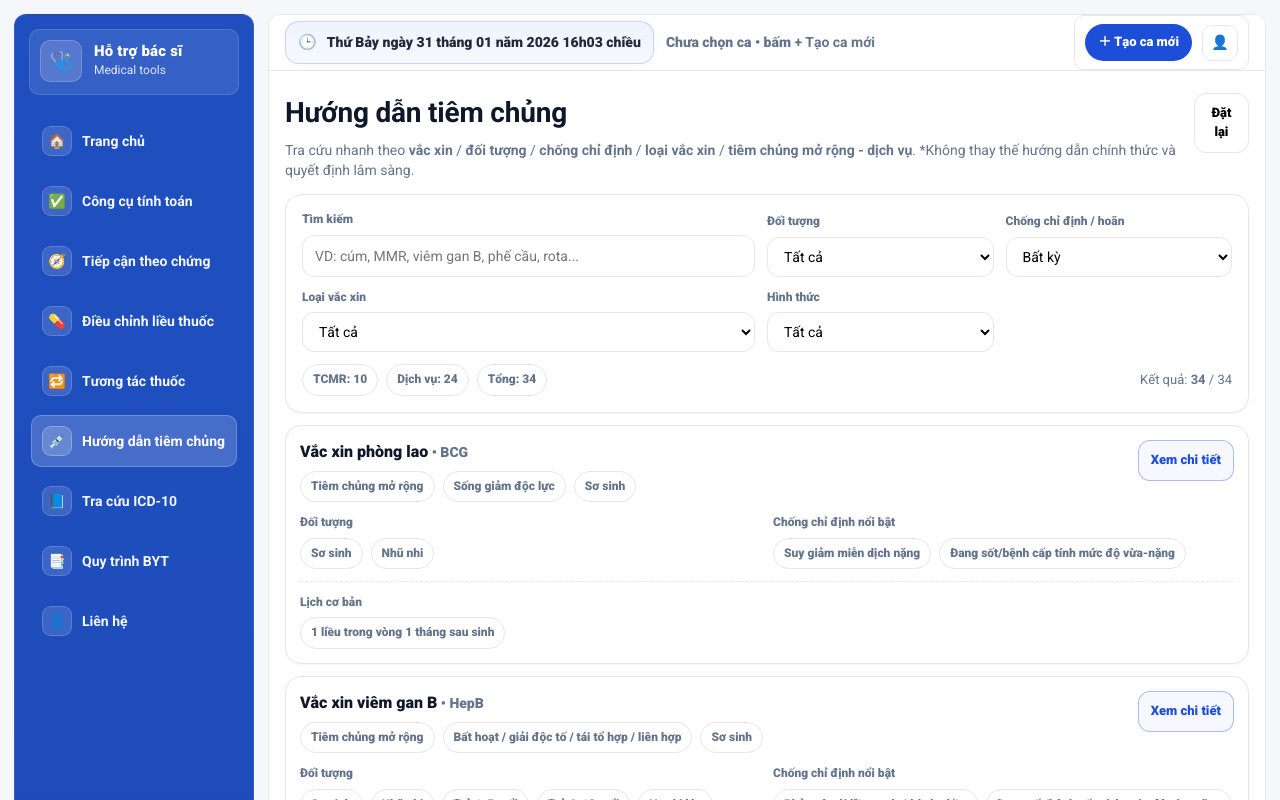
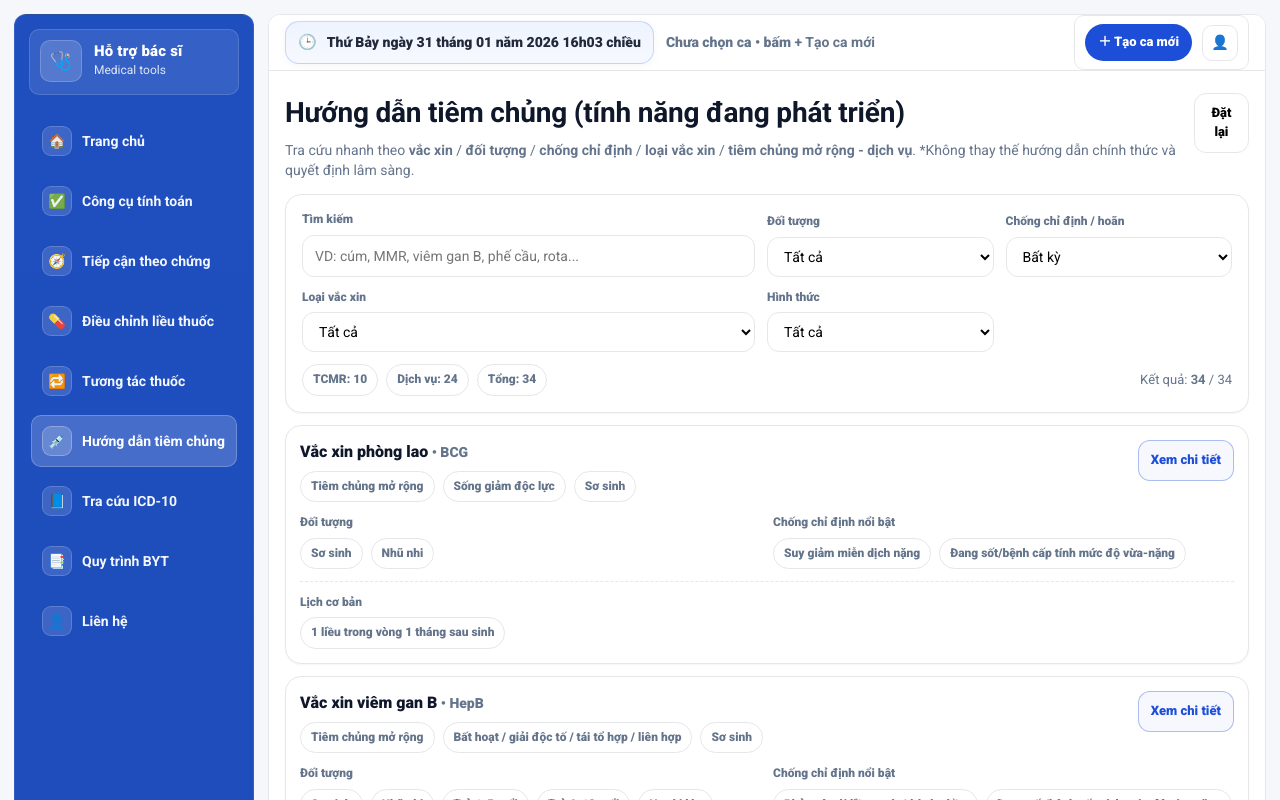
Before and after one commit to drmonkeyai/medical-tools, a React (Vite) app: page /immunization in a window 1280 px wide. Built offline with nearby package versions, Linux system fonts and the light colour scheme.

Commit message:
Cập nhật Home và tiêm chủng

```diff
--- a/src/pages/Home.tsx
+++ b/src/pages/Home.tsx
@@ -77,10 +77,6 @@ function formatSolarDate(date: Date) {
   return `${getVietnameseWeekday(date)}, ngày ${pad2(date.getDate())}/${pad2(
     date.getMonth() + 1
   )}/${date.getFullYear()}`;
-}
-
-function formatTime(date: Date) {
-  return `${pad2(date.getHours())}:${pad2(date.getMinutes())}`;
 }
 
 function formatLunarDateApprox(date: Date) {
--- a/src/pages/Immunization.tsx
+++ b/src/pages/Immunization.tsx
@@ -399,7 +399,7 @@ export default function Immunization() {
     <div className="im-page">
       <div className="im-head">
         <div className="im-head-left">
-          <h1 className="im-title">Hướng dẫn tiêm chủng</h1>
+          <h1 className="im-title">Hướng dẫn tiêm chủng (tính năng đang phát triển)</h1>
           <p className="im-sub">
             Tra cứu nhanh theo <b>vắc xin</b> / <b>đối tượng</b> / <b>chống chỉ định</b> /{" "}
             <b>loại vắc xin</b> / <b>tiêm chủng mở rộng - dịch vụ</b>.
```
